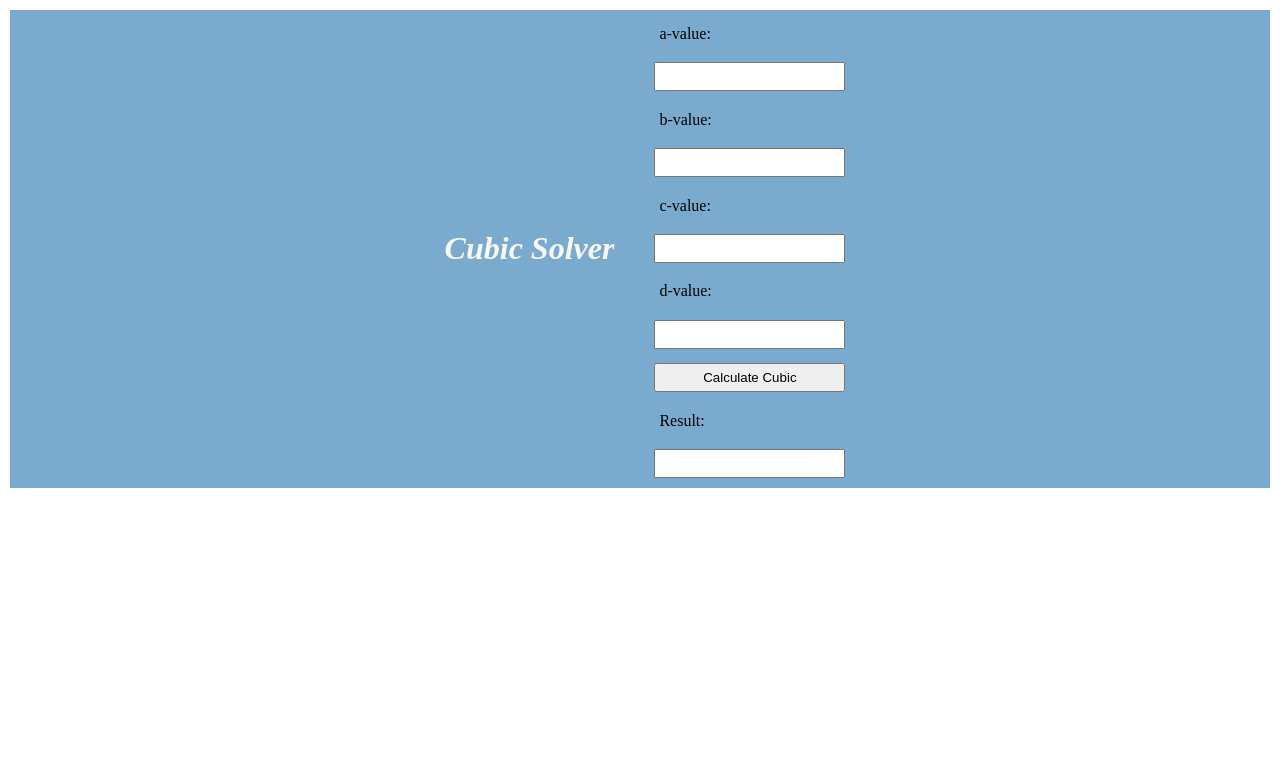
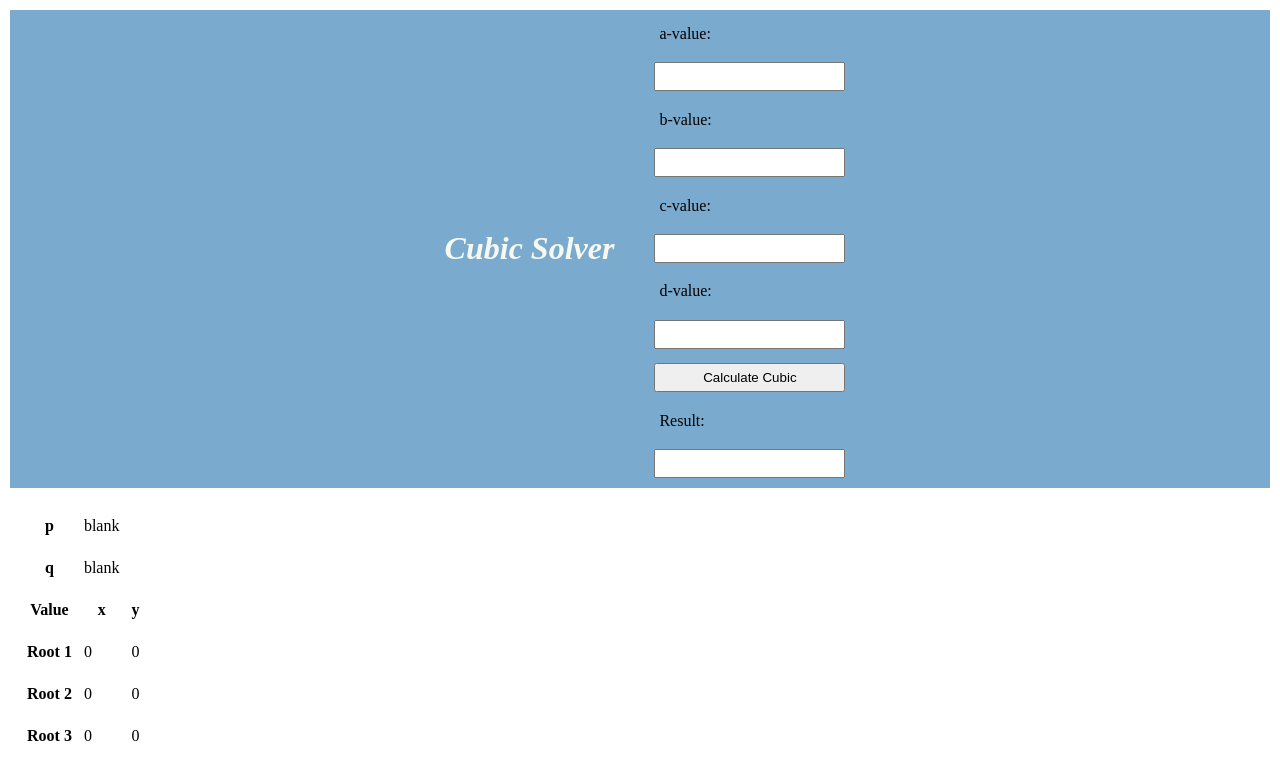
Before and after one commit to Satisficed/Assignment-2-HTML-CSS-and-Vanilla-JS, a website built with Vite: page index.html in a window 1280 px wide. Built offline with nearby package versions, Linux system fonts and the light colour scheme.

Commit message:
added a table

```diff
--- a/index.html
+++ b/index.html
@@ -9,6 +9,7 @@
   </head>
 
   <body>
+
     <div class="container">
       <h1><i> Cubic Solver </i></h1>
       <form id="cube-form">
@@ -25,6 +26,52 @@
         <input type="result" id="result" readonly>
       </form>
     </div>
+
+    <div class="table">
+      <table>
+        <th>
+          <tr>
+            <th>p</th>
+            <td>blank</td>
+          </tr>
+        </th>
+        <th>
+          <tr>
+            <th>q</th>
+            <td>blank</td>
+          </tr>
+        </th>
+        <th>
+          <tr>
+            <th>Value</th>
+            <th>x</th>
+            <th>y</th>
+          </tr>
+        </th>
+        <th>
+          <tr>
+            <th>Root 1</th>
+            <td>0</td>
+            <td>0</td>
+          </tr>
+        </th>
+        <th>
+          <tr>
+            <th>Root 2</th>
+            <td>0</td>
+            <td>0</td>
+          </tr>
+        </th>
+        <th>
+          <tr>
+            <th>Root 3</th>
+            <td>0</td>
+            <td>0</td>
+          </tr>
+        </th>
+      </table>
+    </div>
+
     <script src="main.ts"></script>
   </body>
 </html>
--- a/main.ts
+++ b/main.ts
@@ -6,15 +6,16 @@ form?.addEventListener("submit", (event) => {
     const formData = new FormData(form);
 
     const a: number = Number(formData.get("a"));
+
+    if (a === 0) {
+        (document.getElementById("result") as HTMLInputElement).value = "Not A Cubic";
+        console.log("Case 0: a-value is zero");
+        return;
+    }
+
     const b: number = Number(formData.get("b"));
     const c: number = Number(formData.get("c"));
     const d: number = Number(formData.get("d"));
-
-    if (a == 0) {
-        (document.getElementById("result") as HTMLInputElement).value = "Not A Cubic";
-        console.log(d, "Case 0");
-        return;
-    }
 
     const p = ((3 * a * c) - b ** 2) / (3 * a ** 2);
     const q = ((27 * a ** 2 * d) - (9 * a * b * c) + (2 * b ** 3)) / (27 * a ** 3)
@@ -22,15 +23,15 @@ form?.addEventListener("submit", (event) => {
 
     if (checkRoots < 0) {
         (document.getElementById("result") as HTMLInputElement).value = "No roots";
-        console.log(d, "Case 1");
+        console.log("Case 1");
     } else if (checkRoots > 0) {d
         const rootOne = (-b + Math.sqrt(checkRoots)) / (2 * a);
         const rootTwo = (-b - Math.sqrt(checkRoots)) / (2 * a);
         (document.getElementById("result") as HTMLInputElement).value = `x=${rootOne}, x2=${rootTwo}`;
-        console.log(d, "Case 2");
+        console.log("Case 2");
     } else {
         const rootOne = (-b + Math.sqrt(checkRoots)) / (2 * a);
         (document.getElementById("result") as HTMLInputElement).value = `x=${rootOne}`;
-        console.log(d, "Case 3");
+        console.log("Case 3");
     }
 });
```
